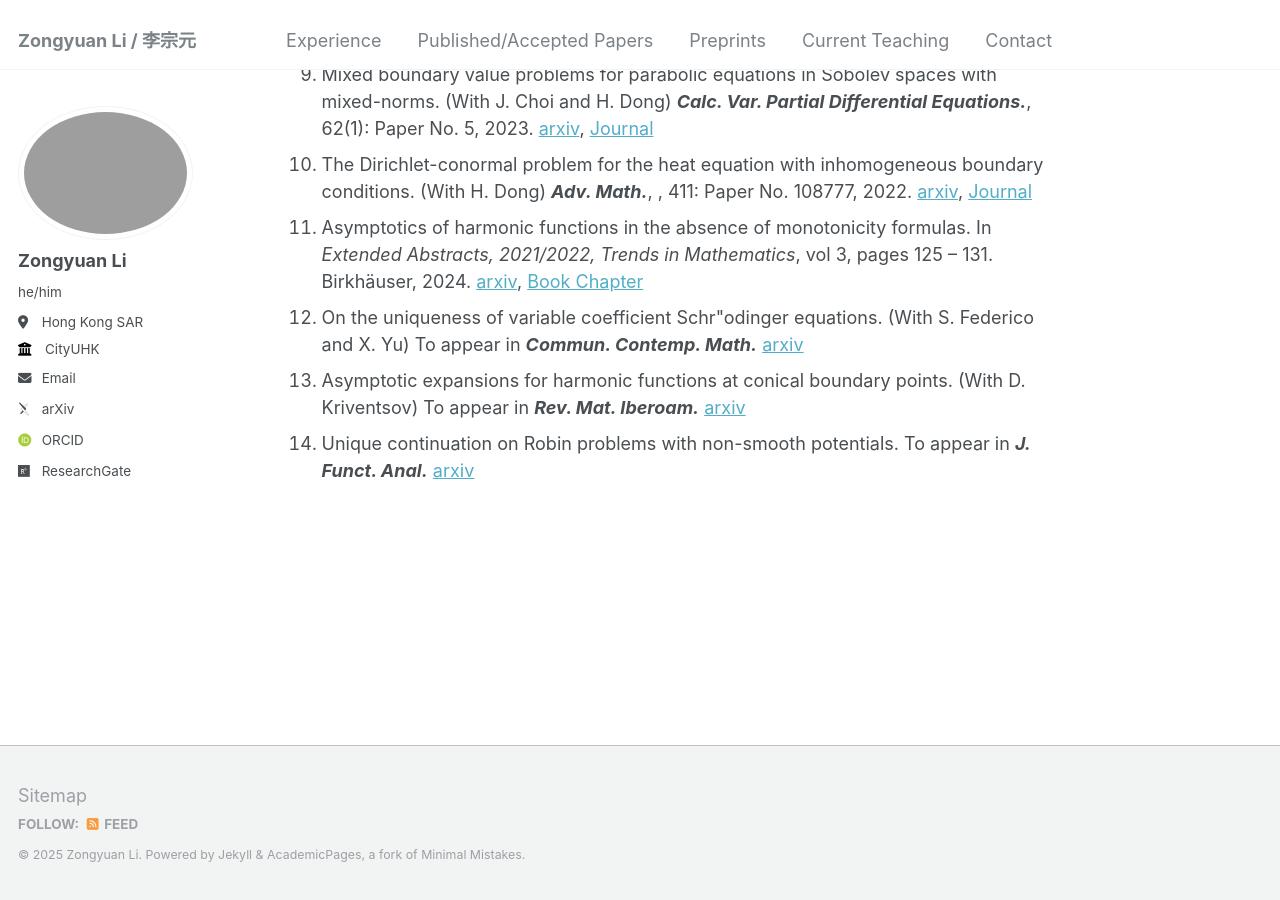
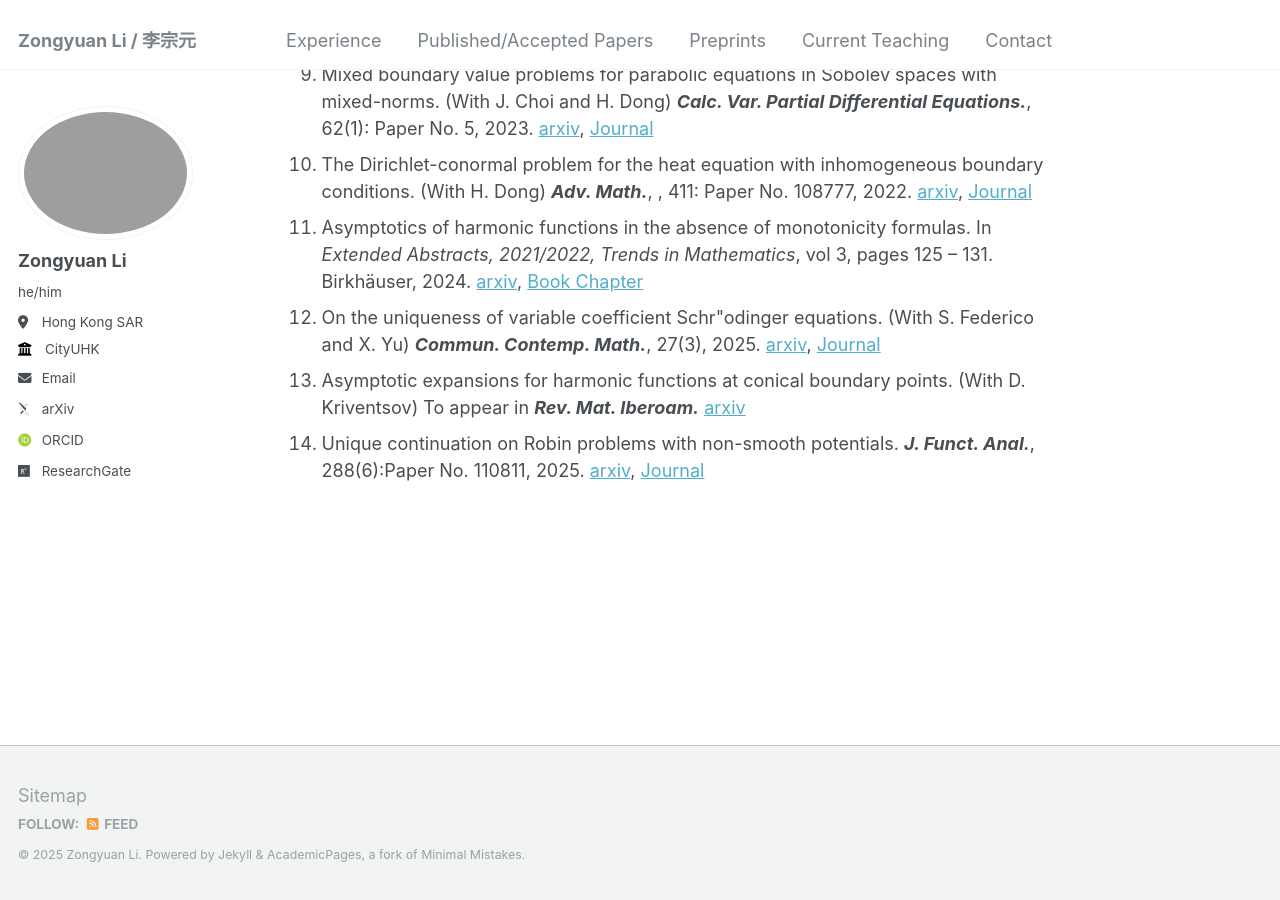
Before and after one commit to zongyuan-li/zongyuan-li.github.io, a Jekyll site: the page built from _pages/PApapers.md, in a window 1280 px wide and 900 px high, scrolled down 747 px. Built offline with Jekyll 4.4.1, drawn with Linux system fonts in a browser that asks for light colours; some web fonts are replaced.

Commit message:
Update PApapers.md

```diff
--- a/_pages/PApapers.md
+++ b/_pages/PApapers.md
@@ -19,6 +19,6 @@ redirect_from:
   9. Mixed boundary value problems for parabolic equations in Sobolev spaces with mixed-norms. (With J. Choi and H. Dong) ***Calc. Var. Partial Differential Equations.***, 62(1): Paper No. 5, 2023. [arxiv](https://arxiv.org/abs/2203.03321), [Journal](https://link.springer.com/article/10.1007/s00526-022-02327-z)
   10. The Dirichlet-conormal problem for the heat equation with inhomogeneous boundary conditions. (With H. Dong) ***Adv. Math.***, , 411: Paper No. 108777, 2022. [arxiv](https://arxiv.org/abs/2111.12076), [Journal](https://www.sciencedirect.com/science/article/pii/S0001870822005941?via%3Dihub)
   11. Asymptotics of harmonic functions in the absence of monotonicity formulas. In *Extended Abstracts, 2021/2022, Trends in Mathematics*, vol 3, pages 125 – 131. Birkhäuser, 2024. [arxiv](https://arxiv.org/abs/2305.00612), [Book Chapter](https://link.springer.com/chapter/10.1007/978-3-031-48579-4_13)
-  12. On the uniqueness of variable coefficient Schr\"odinger equations. (With S. Federico and X. Yu) To appear in ***Commun. Contemp. Math.*** [arxiv](https://arxiv.org/abs/2211.03740)
+  12. On the uniqueness of variable coefficient Schr\"odinger equations. (With S. Federico and X. Yu) ***Commun. Contemp. Math.***, 27(3), 2025. [arxiv](https://arxiv.org/abs/2211.03740), [Journal](https://www.worldscientific.com/doi/10.1142/S0219199724500160)
   13. Asymptotic expansions for harmonic functions at conical boundary points. (With D. Kriventsov) To appear in ***Rev. Mat. Iberoam.*** [arxiv](https://arxiv.org/abs/2307.10517)
-  14. Unique continuation on Robin problems with non-smooth potentials. To appear in ***J. Funct. Anal.*** [arxiv](https://arxiv.org/abs/2304.04342)
+  14. Unique continuation on Robin problems with non-smooth potentials. ***J. Funct. Anal.***, 288(6):Paper No. 110811, 2025. [arxiv](https://arxiv.org/abs/2304.04342), [Journal](https://www.sciencedirect.com/science/article/pii/S0022123624004993)
```
